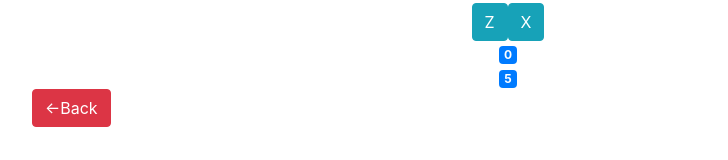
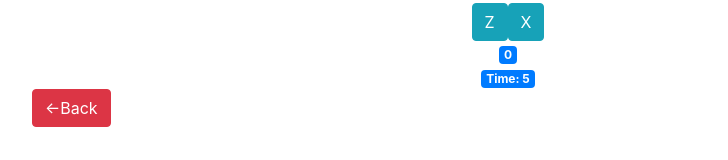
Before and after one commit to johnhuangg/ManiaSite, a React (Create React App) app in the folder maniasite/: page /game in a window 1280 px wide. Shown: the part 223-383 px from the top of the page, without its empty margins (132-860 px from the left). Built offline with nearby package versions, Linux system fonts and the light colour scheme.

Commit message:
added a time word for the countdown span

```diff
--- a/maniasite/src/components/gamePage.jsx
+++ b/maniasite/src/components/gamePage.jsx
@@ -85,7 +85,7 @@ class Game extends Component {
           <div className="col-md-12 text-center">
             <span className="badge badge-primary">
               {" "}
-              {this.formatSeconds()}{" "}
+              {"Time: " + this.formatSeconds()}{" "}
             </span>
           </div>
         </div>
```
